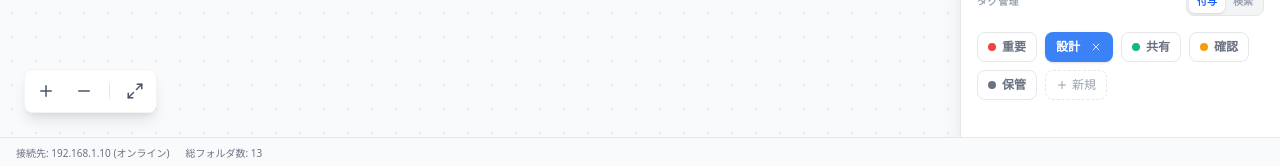
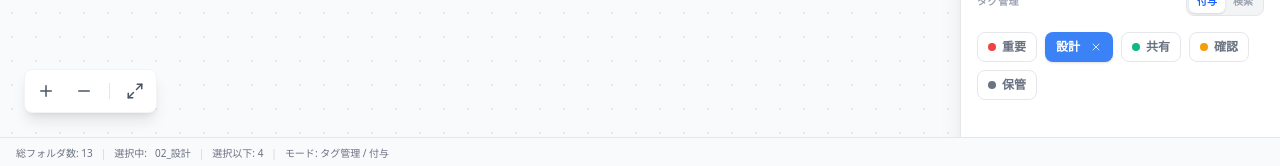
Before and after one commit to gigibolt6-lgtm/Project-folder-management, a React (Vite) app: page / in a window 1280 px wide. Shown: the part 631-797 px from the top of the page. Built offline with nearby package versions, Linux system fonts and the light colour scheme.

Commit message:
Add clear mode/status info to bottom information bar

```diff
--- a/src/App.tsx
+++ b/src/App.tsx
@@ -329,6 +329,10 @@ const TRANSLATIONS: Record<string, Record<string, string>> = {
     connectionTo: '接続先',
     online: 'オンライン',
     totalFolders: '総フォルダ数',
+    statusSelected: '選択中',
+    statusDescendants: '選択以下',
+    statusMode: 'モード',
+    statusNone: 'なし',
     browserNotSupported: 'お使いのブラウザはローカルフォルダの選択に対応していないか、セキュリティ動作が制限されています。Chrome/Edgeの最新版をご利用ください。',
     iframeRestriction: 'セキュリティ上の理由により、プレビュー画面（iframe）内ではローカルフォルダを選択できません。\n\n右上の「新規タブで開く」ボタンからアプリを別画面で開いてお試しください。',
     folderScanComplete: 'フォルダ「{name}」のスキャンが完了しました。',
@@ -416,6 +420,10 @@ const TRANSLATIONS: Record<string, Record<string, string>> = {
     connectionTo: 'Connected to',
     online: 'Online',
     totalFolders: 'Total folders',
+    statusSelected: 'Selected',
+    statusDescendants: 'Under selected',
+    statusMode: 'Mode',
+    statusNone: 'None',
     browserNotSupported: 'Your browser does not support local folder selection or security policies are restricting it. Please use the latest Chrome/Edge.',
     iframeRestriction: 'For security reasons, local folders cannot be selected in the preview (iframe).\n\nPlease open the app in a separate tab using the top-right button and try again.',
     folderScanComplete: 'Finished scanning folder "{name}".',
@@ -981,6 +989,28 @@ export default function App() {
     flatData.find(f => f.id === state.selectedFolderId)
   , [flatData, state.selectedFolderId]);
 
+  const totalFolderCount = useMemo(() => {
+    const countNodes = (node: FolderNode): number =>
+      1 + (node.children?.reduce((sum, child) => sum + countNodes(child), 0) ?? 0);
+    return state.items.reduce((sum, root) => sum + countNodes(root), 0);
+  }, [state.items]);
+
+  const selectedSubtreeCount = useMemo(() => {
+    if (!selectedFolder) return null;
+    const countNodes = (node: FolderNode): number =>
+      1 + (node.children?.reduce((sum, child) => sum + countNodes(child), 0) ?? 0);
+    return countNodes(selectedFolder);
+  }, [selectedFolder]);
+
+  const currentModeLabel = useMemo(() => {
+    if (isFolderEditMode) {
+      return t('folderEditModeTitle');
+    }
+    const tagMode = state.tagMode === 'search' ? 'search' : 'assign';
+    const detailLabel = tagMode === 'search' ? t('tagSearch') : t('assign');
+    return `${t('tags')} / ${detailLabel}`;
+  }, [isFolderEditMode, state.tagMode, t]);
+
   const showToast = useCallback((message: string) => {
     setToastMessage(message);
     window.setTimeout(() => setToastMessage(null), 2800);
@@ -1701,13 +1731,6 @@ export default function App() {
                     </button>
                   );
                 })}
-                <button
-                  onClick={() => setSettingsCategory('tags')}
-                  className="flex items-center gap-1 px-2.5 py-1.5 border border-dashed border-gray-200 text-gray-400 rounded-lg text-xs hover:border-blue-400 hover:text-blue-500 transition-colors"
-                >
-                  <Plus size={12} />
-                  {t('newTag')}
-                </button>
               </div>
             )}
           </section>
@@ -1716,12 +1739,22 @@ export default function App() {
     </main>
 
     {/* --- Bottom Status Bar --- */}
-    <footer className="h-8 bg-gray-50 border-t border-gray-200 flex items-center px-4 justify-between shrink-0 z-50">
-      <div className="flex items-center gap-4">
-        <span className="text-[10px] text-gray-500 font-medium">{t('connectionTo')}: 192.168.1.10 ({t('online')})</span>
-        <span className="text-[10px] text-gray-500 font-medium">
-          {t('totalFolders')}: {flatData.length.toLocaleString()}
+    <footer className="h-8 bg-gray-50 border-t border-gray-200 flex items-center px-4 shrink-0 z-50">
+      <div className="flex items-center gap-2 min-w-0 text-[10px] text-gray-500 font-medium">
+        <span className="shrink-0">
+          {t('totalFolders')}: {totalFolderCount.toLocaleString()}
         </span>
+        <span className="text-gray-300">|</span>
+        <span className="shrink-0">{t('statusSelected')}:</span>
+        <span className="min-w-0 max-w-40 truncate" title={selectedFolder?.name ?? t('statusNone')}>
+          {selectedFolder?.name ?? t('statusNone')}
+        </span>
+        <span className="text-gray-300">|</span>
+        <span className="shrink-0">
+          {t('statusDescendants')}: {selectedSubtreeCount?.toLocaleString() ?? '-'}
+        </span>
+        <span className="text-gray-300">|</span>
+        <span className="shrink-0">{t('statusMode')}: {currentModeLabel}</span>
       </div>
     </footer>
 
```
